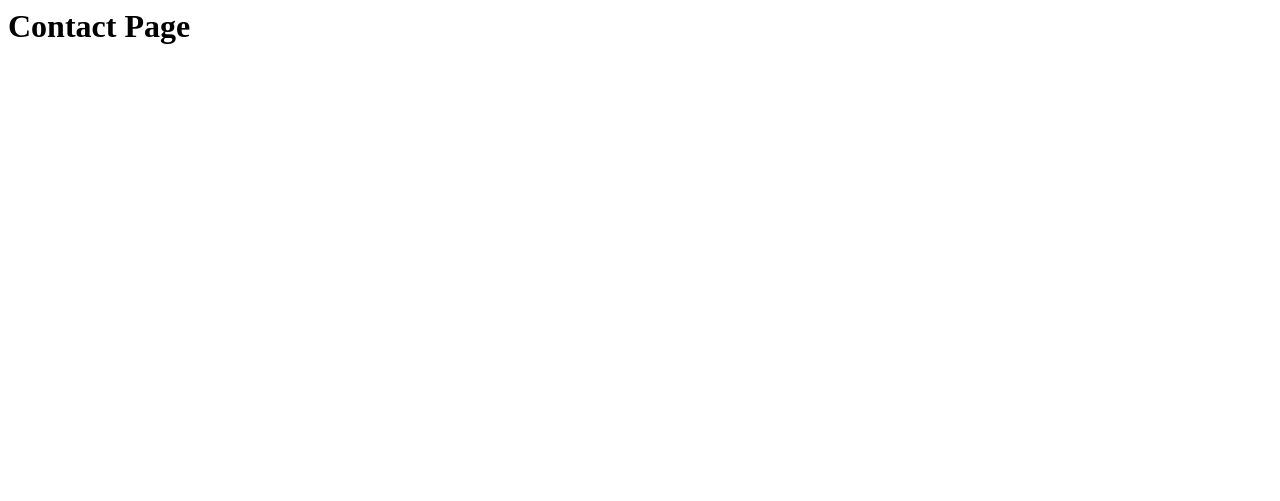
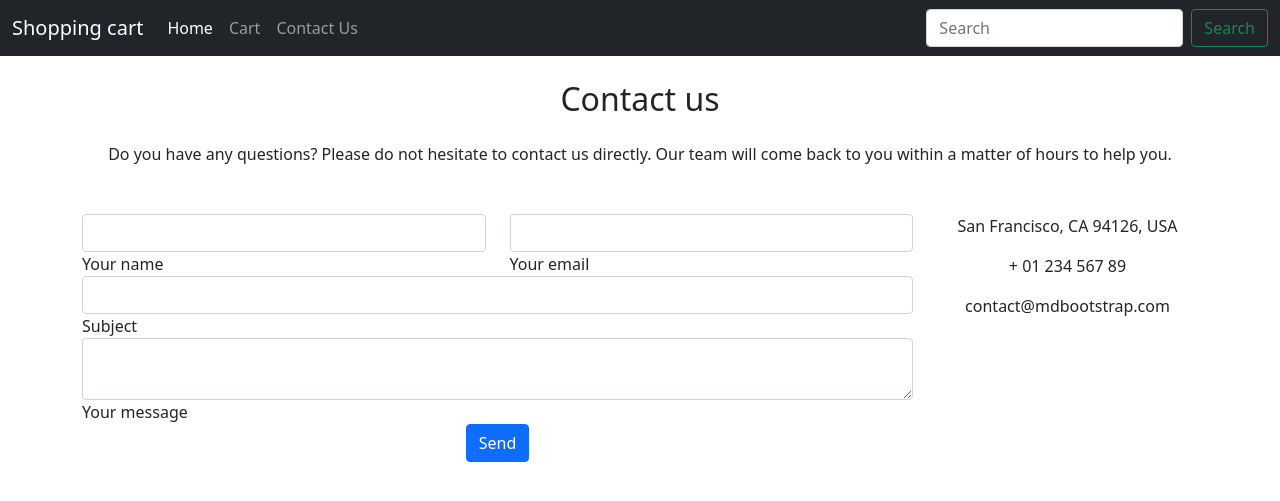
Before and after one commit to Alimiyan/shop, a Django app: page /products/contact in a window 1280 px wide. Before the commit the part shown is almost empty. Shown: the top 501 px of the page. Run offline with Django 4.2, Linux system fonts and the light colour scheme.

Commit message:
added contactus

```diff
--- /dev/null
+++ b/products/templates/contact.html
@@ -0,0 +1,102 @@
+{% extends 'theme.html' %}
+
+{% block content %}
+    <div class="container">
+        <!--Section: Contact v.2-->
+<section class="mb-4">
+
+    <!--Section heading-->
+    <h2 class="h1-responsive font-weight-bold text-center my-4">Contact us</h2>
+    <!--Section description-->
+    <p class="text-center w-responsive mx-auto mb-5">Do you have any questions? Please do not hesitate to contact us directly. Our team will come back to you within
+        a matter of hours to help you.</p>
+
+    <div class="row">
+
+        <!--Grid column-->
+        <div class="col-md-9 mb-md-0 mb-5">
+            <form id="contact-form" name="contact-form" action="mail.php" method="POST">
+
+                <!--Grid row-->
+                <div class="row">
+
+                    <!--Grid column-->
+                    <div class="col-md-6">
+                        <div class="md-form mb-0">
+                            <input type="text" id="name" name="name" class="form-control">
+                            <label for="name" class="">Your name</label>
+                        </div>
+                    </div>
+                    <!--Grid column-->
+
+                    <!--Grid column-->
+                    <div class="col-md-6">
+                        <div class="md-form mb-0">
+                            <input type="text" id="email" name="email" class="form-control">
+                            <label for="email" class="">Your email</label>
+                        </div>
+                    </div>
+                    <!--Grid column-->
+
+                </div>
+                <!--Grid row-->
+
+                <!--Grid row-->
+                <div class="row">
+                    <div class="col-md-12">
+                        <div class="md-form mb-0">
+                            <input type="text" id="subject" name="subject" class="form-control">
+                            <label for="subject" class="">Subject</label>
+                        </div>
+                    </div>
+                </div>
+                <!--Grid row-->
+
+                <!--Grid row-->
+                <div class="row">
+
+                    <!--Grid column-->
+                    <div class="col-md-12">
+
+                        <div class="md-form">
+                            <textarea type="text" id="message" name="message" rows="2" class="form-control md-textarea"></textarea>
+                            <label for="message">Your message</label>
+                        </div>
+
+                    </div>
+                </div>
+                <!--Grid row-->
+
+            </form>
+
+            <div class="text-center text-md-left">
+                <a class="btn btn-primary" onclick="document.getElementById('contact-form').submit();">Send</a>
+            </div>
+            <div class="status"></div>
+        </div>
+        <!--Grid column-->
+
+        <!--Grid column-->
+        <div class="col-md-3 text-center">
+            <ul class="list-unstyled mb-0">
+                <li><i class="fas fa-map-marker-alt fa-2x"></i>
+                    <p>San Francisco, CA 94126, USA</p>
+                </li>
+
+                <li><i class="fas fa-phone mt-4 fa-2x"></i>
+                    <p>+ 01 234 567 89</p>
+                </li>
+
+                <li><i class="fas fa-envelope mt-4 fa-2x"></i>
+                    <p>contact@mdbootstrap.com</p>
+                </li>
+            </ul>
+        </div>
+        <!--Grid column-->
+
+    </div>
+
+</section>
+<!--Section: Contact v.2-->
+    </div>
+{% endblock %}
--- a/products/templates/theme.html
+++ b/products/templates/theme.html
@@ -16,17 +16,17 @@
           <button class="navbar-toggler" type="button" data-bs-toggle="collapse" data-bs-target="#navbarTogglerDemo03" aria-controls="navbarTogglerDemo03" aria-expanded="false" aria-label="Toggle navigation">
             <span class="navbar-toggler-icon"></span>
           </button>
-          <a class="navbar-brand" href="#">Navbar</a>
+          <a class="navbar-brand" href="#">Shopping cart</a>
           <div class="collapse navbar-collapse" id="navbarTogglerDemo03">
             <ul class="navbar-nav me-auto mb-2 mb-lg-0">
               <li class="nav-item">
-                <a class="nav-link active" aria-current="page" href="#">Home</a>
+                <a class="nav-link active" aria-current="page" href="./">Home</a>
               </li>
               <li class="nav-item">
-                <a class="nav-link" href="#">Link</a>
+                <a class="nav-link" href="#">Cart</a>
               </li>
               <li class="nav-item">
-                <a class="nav-link disabled">Disabled</a>
+                <a class="nav-link" href="contact">Contact Us</a>
               </li>
             </ul>
             <form class="d-flex">
--- a/products/urls.py
+++ b/products/urls.py
@@ -4,5 +4,5 @@ from . import views
 urlpatterns = [
     path('',views.index,name='index'),
     path('about',views.about,name='about'),
-    path('contact',views.contact,name='contact')
+    path('contact',views.contact,name='contact'),
 ]
--- a/products/views.py
+++ b/products/views.py
@@ -12,4 +12,5 @@ def about(request):
     return HttpResponse("<h1>About Page</h1>")
 
 def contact(request):
-    return HttpResponse("<h1>Contact Page</h1>")
+    return render(request, 'contact.html')
+    #return HttpResponse("<h1>Contact Page</h1>")
```
